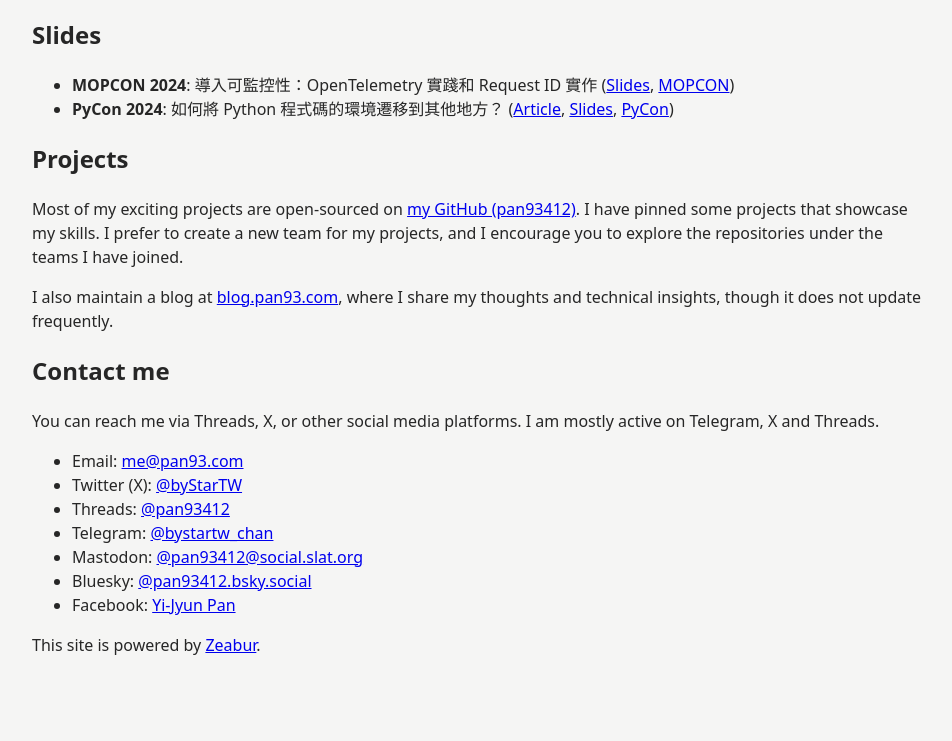
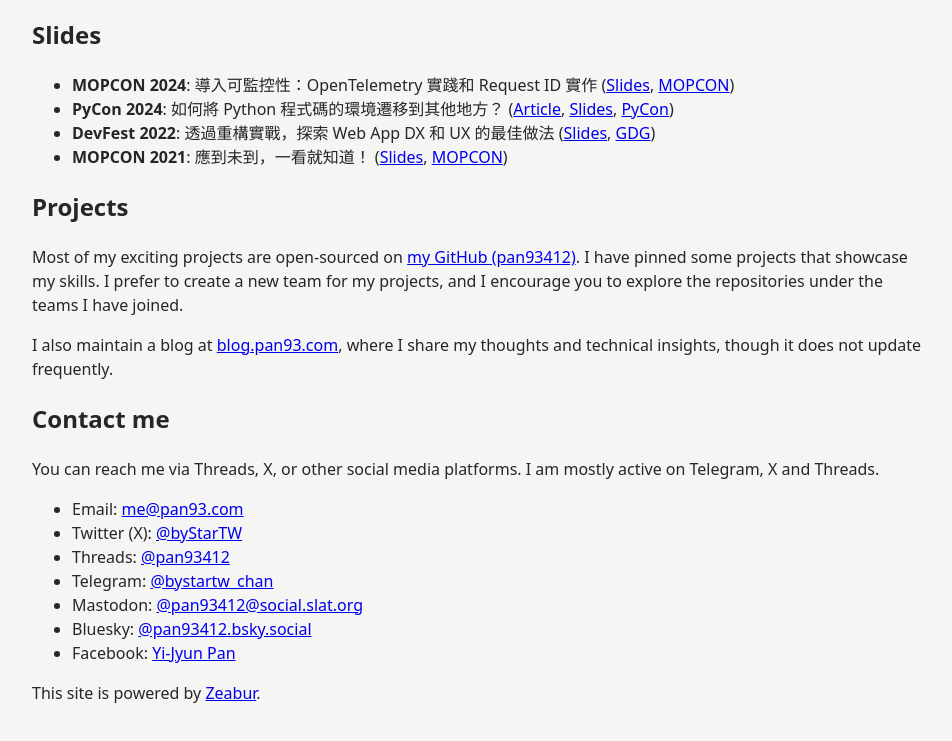
Before and after one commit to pan93412/homepage-plain, a website built with Vite: page index.html in a window 1280 px wide. Shown: the part 1401-2142 px from the top of the page, without its empty margins (158-1110 px from the left). Built offline with nearby package versions, Linux system fonts and the light colour scheme.

Commit message:
feat: Add my old slides

```diff
--- a/index.html
+++ b/index.html
@@ -163,6 +163,8 @@
             (<a href="https://blog.pan93.com/posts/move-venv-to-other-machines/">Article</a>, <a href="https://www.figma.com/community/file/1457614794408994979/pycon-presentation-how-to-make-a-python-environment-recreatable">Slides</a>,
             <a href="https://tw.pycon.org/2024/zh-hant/conference/talk/319">PyCon</a>)
           </li>
+          <li><strong>DevFest 2022</strong>: 透過重構實戰，探索 Web App DX 和 UX 的最佳做法 (<a href="https://1drv.ms/b/s!AiC-9Gl0ltrahdo4tp-3GQz7FFiYxw?e=xM4dXd">Slides</a>, <a href="https://gdg.community.dev/events/details/google-gdg-kaohsiung-presents-devfest-kaohsiung-tainan-2022/">GDG</a>)</li>
+          <li><strong>MOPCON 2021</strong>: 應到未到，一看就知道！ (<a href="https://imych.one/mopcon2021p">Slides</a>, <a href="https://mopcon.org/2021/schedule/2021039">MOPCON</a>)</li>
         </ul>
       </section>
 
```
